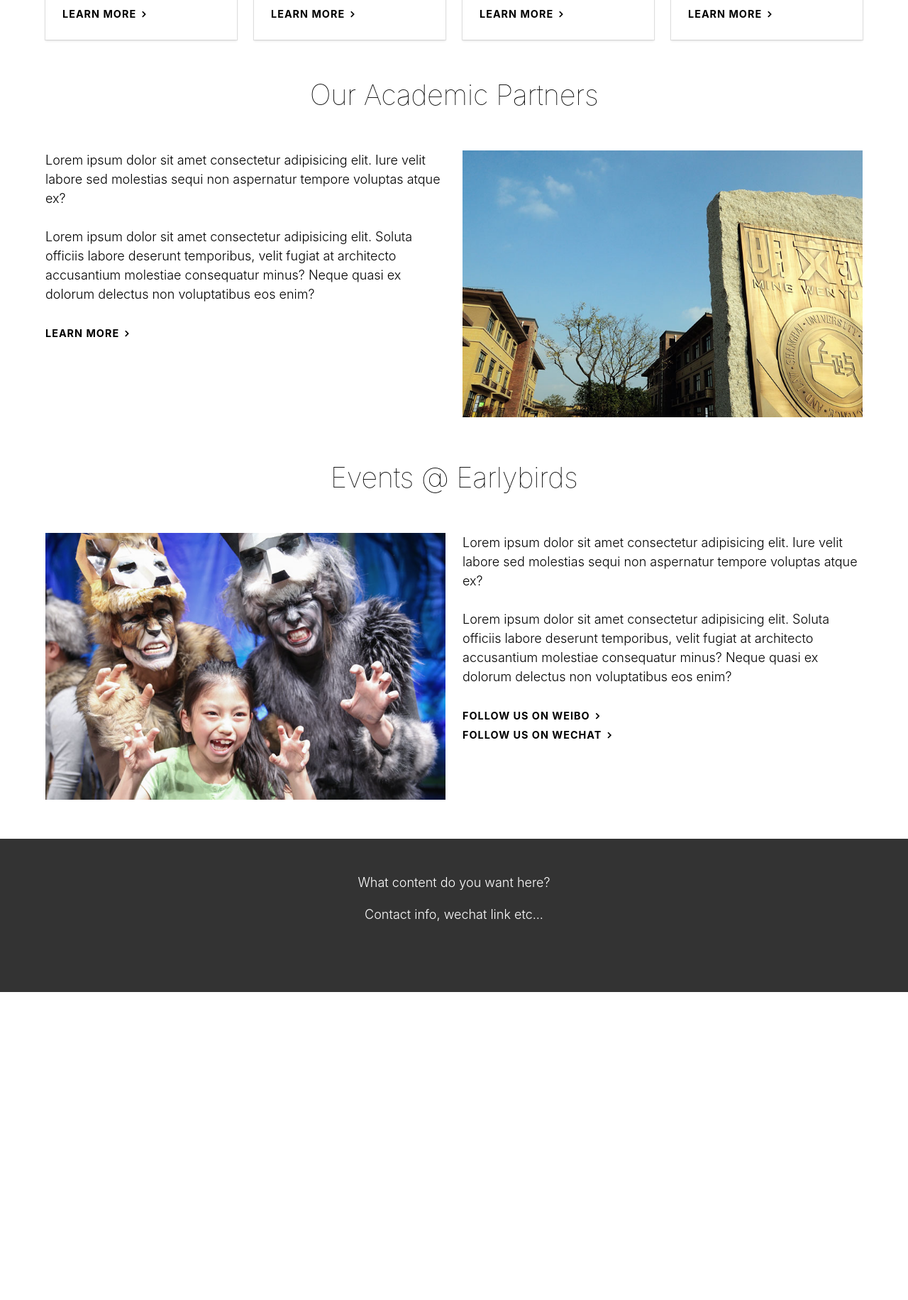
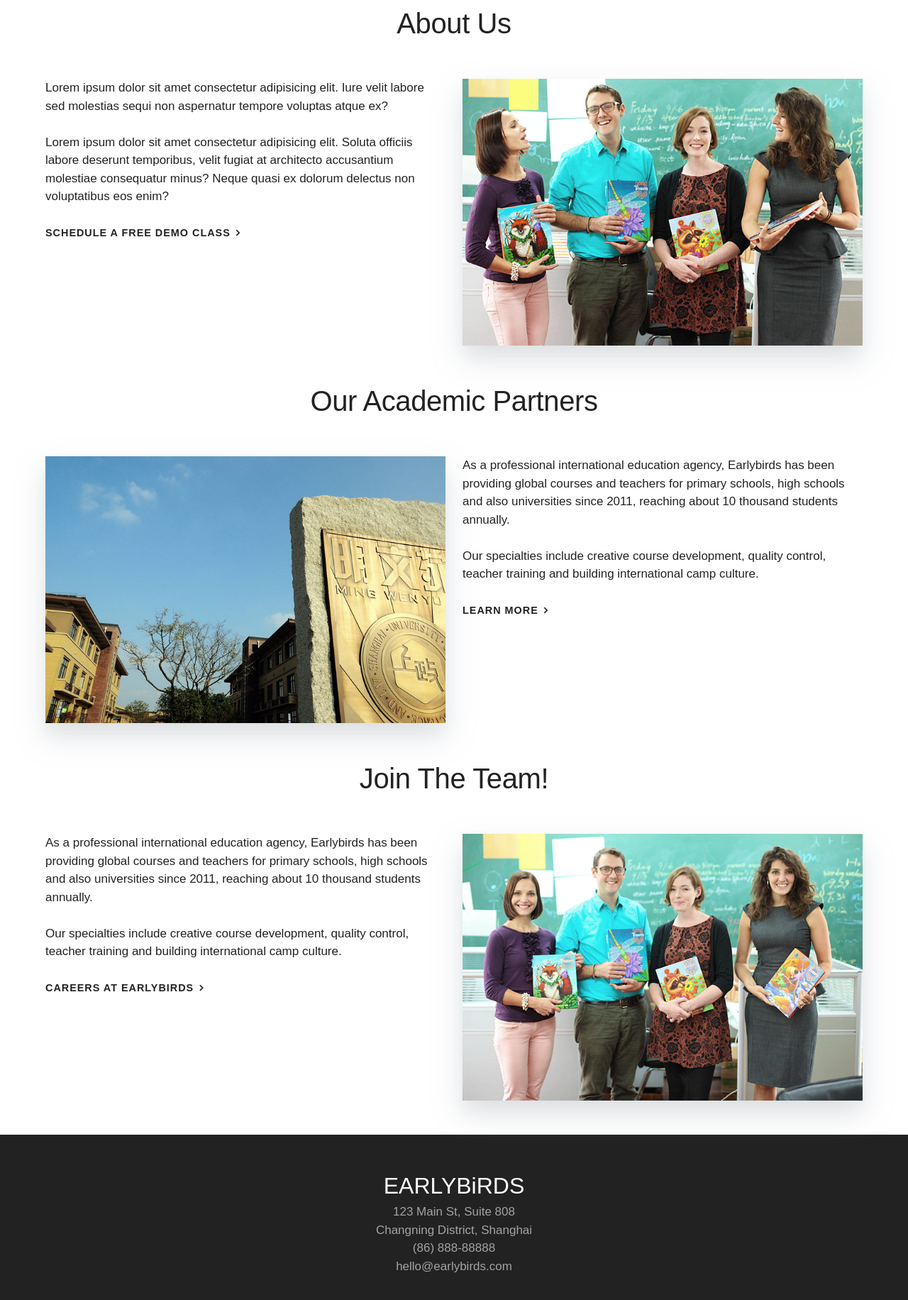
Before and after one commit to akb20/earlybirds, a website: page src/index.html in a window 1280 px wide. Shown: the part 820-2652 px from the top of the page at 71% size. Before the commit the page ends 2218 px from the top, so only its background shows below. Drawn offline with nearby package versions, Linux system fonts and the light colour scheme; a web font is replaced by a local one.

Commit message:
updated all the things

```diff
--- a/src/index.html
+++ b/src/index.html
@@ -16,9 +16,6 @@
   <nav class="navbar is-transparent is-fixed-top">
     <div class="container">
       <div class="navbar-brand">
-        <!-- <a class="navbar-item" href="index.html">
-          <img src="assets/logo.png" alt="earlybirds">
-        </a> -->
         <div class="navbar-burger burger" data-target="navbarExampleTransparentExample">
           <span></span>
           <span></span>
@@ -53,7 +50,7 @@
             Partners
           </a>
           <a class="navbar-item">
-            Contact Us
+            About Us
           </a>
         </div>
       </div>
@@ -83,7 +80,7 @@
           <div class="card">
             <div class="card-image">
               <figure class="image is-3by2">
-                <img src="assets/reader.jpg" alt="Placeholder image">
+                <img src="assets/reader2.jpg" alt="Placeholder image">
               </figure>
             </div>
             <div class="card-content">
@@ -93,7 +90,6 @@
                 </div>
               </div>
               <div class="content">
-                <p>Lorem ipsum dolor sit amet, consectetur adipiscing elit.</p>
                 <a href="#" class="body-text-link">Learn more</a>
               </div>
             </div>
@@ -104,7 +100,7 @@
           <div class="card">
             <div class="card-image">
               <figure class="image is-3by2">
-                <img src="assets/summer.jpg" alt="Placeholder image">
+                <img src="assets/summer2.jpg" alt="Placeholder image">
               </figure>
             </div>
             <div class="card-content">
@@ -114,7 +110,6 @@
                 </div>
               </div>
               <div class="content">
-                <p>Lorem ipsum dolor sit amet, consectetur adipiscing elit.</p>
                 <a href="#" class="body-text-link">Learn more</a>
               </div>
             </div>
@@ -125,7 +120,7 @@
           <div class="card">
             <div class="card-image">
               <figure class="image is-3by2">
-                <img src="assets/drama.jpg" alt="Placeholder image">
+                <img src="assets/drama2.jpg" alt="Placeholder image">
               </figure>
             </div>
             <div class="card-content">
@@ -135,7 +130,6 @@
                 </div>
               </div>
               <div class="content">
-                <p>Lorem ipsum dolor sit amet, consectetur adipiscing elit.</p>
                 <a href="#" class="body-text-link">Learn more</a>
               </div>
             </div>
@@ -146,7 +140,7 @@
           <div class="card">
             <div class="card-image">
               <figure class="image is-3by2">
-                <img src="assets/troupe.jpg" alt="Placeholder image">
+                <img src="assets/troupe2.jpg" alt="Placeholder image">
               </figure>
             </div>
             <div class="card-content">
@@ -156,7 +150,6 @@
                 </div>
               </div>
               <div class="content">
-                <p>Lorem ipsum dolor sit amet, consectetur adipiscing elit.</p>
                 <a href="#" class="body-text-link">Learn more</a>
               </div>
             </div>
@@ -168,9 +161,8 @@
   </section>
   <!-- end programs -->
 
-  <h2 class="is-size-2 has-text-centered section-heading">Our Academic Partners</h2>
-
-  <section class="section partners">
+  <h2 class="is-size-2 has-text-centered section-heading">About Us</h2>
+  <section class="section about">
     <div class="container">
       <div class="columns">
         <div class="column">
@@ -180,49 +172,77 @@
           <p>Lorem ipsum dolor sit amet consectetur adipisicing elit. Soluta officiis labore deserunt temporibus, velit fugiat
             at architecto accusantium molestiae consequatur minus? Neque quasi ex dolorum delectus non voluptatibus eos enim?</p>
           <br>
-          <a href="#" class="body-text-link">Learn more</a>
+          <a href="#" class="body-text-link">Schedule a free demo class</a>
         </div>
         <div class="column">
-          <figure class="wow fadeIn" data-wow-delay=".3s">
+          <figure class="wow fadeIn section-img" data-wow-delay=".3s">
+            <img src="assets/about.jpg">
+          </figure>
+        </div>
+      </div>
+    </div>
+  </section>
+
+  <h2 class="is-size-2 has-text-centered section-heading">Our Academic Partners</h2>
+
+  <section class="section partners">
+    <div class="container">
+      <div class="columns">
+        <div class="column">
+          <figure class="wow fadeIn section-img" data-wow-delay=".3s">
             <img src="assets/partners.jpg">
           </figure>
         </div>
+        <div class="column">
+          <p>As a professional international education agency, Earlybirds has been providing global courses and teachers for
+            primary schools, high schools and also universities since 2011, reaching about 10 thousand students annually.
+          </p>
+          <br>
+          <p>Our specialties include creative course development, quality control, teacher training and building international
+            camp culture.</p>
+          <br>
+          <a href="#" class="body-text-link">Learn more</a>
+        </div>
       </div>
-
     </div>
   </section>
 
-  <h2 class="is-size-2 has-text-centered section-heading">Events @ Earlybirds</h2>
-  <section class="section partners wow fadeIn">
+
+  <h2 class="is-size-2 has-text-centered section-heading">Join The Team!</h2>
+  <section class="section partners">
     <div class="container">
       <div class="columns">
         <div class="column">
-          <figure class="wow fadeIn" data-wow-delay=".3s">
-            <img src="assets/events.jpg">
+          <p>As a professional international education agency, Earlybirds has been providing global courses and teachers for
+            primary schools, high schools and also universities since 2011, reaching about 10 thousand students annually.
+          </p>
+          <br>
+          <p>Our specialties include creative course development, quality control, teacher training and building international
+            camp culture.</p>
+          <br>
+          <a href="#" class="body-text-link">Careers at Earlybirds</a>
+        </div>
+        <div class="column">
+          <figure class="wow fadeIn section-img" data-wow-delay=".3s">
+            <img src="assets/join.jpg">
           </figure>
         </div>
-        <div class="column">
-          <p>Lorem ipsum dolor sit amet consectetur adipisicing elit. Iure velit labore sed molestias sequi non aspernatur tempore
-            voluptas atque ex?</p>
-          <br>
-          <p>Lorem ipsum dolor sit amet consectetur adipisicing elit. Soluta officiis labore deserunt temporibus, velit fugiat
-            at architecto accusantium molestiae consequatur minus? Neque quasi ex dolorum delectus non voluptatibus eos enim?</p>
-          <br>
-          <a href="#" class="body-text-link">Follow us on Weibo</a>
-          <br>
-          <a href="#" class="body-text-link">Follow us on Wechat</a>
-        </div>
       </div>
-
     </div>
   </section>
 
 
   <footer class="footer is-centered">
     <div class="container">
-      <div class="content has-text-centered">
-        <p>What content do you want here?</p>
-        <p>Contact info, wechat link etc...</p>
+      <div class="columns">
+        <div class="column has-text-centered">
+          <h2 class="is-size-3">
+            <span>EARLY</span>BiRDS</h2>
+          <p>123 Main St, Suite 808</p>
+          <p>Changning District, Shanghai</p>
+          <p>(86) 888-88888</p>
+          <p>hello@earlybirds.com</p>
+        </div>
       </div>
     </div>
   </footer>
--- a/src/scss/styles.scss
+++ b/src/scss/styles.scss
@@ -1,33 +1,41 @@
 @import './animations.scss';
+@import url('https://fonts.googleapis.com/css?family=Muli:200,300,400,400i,700,800,900');
+
+* {
+  margin: 0;
+  padding: 0;
+}
 
 body {
-  font-family: -apple-system, BlinkMacSystemFont, 'Segoe UI', Roboto, Helvetica,
-    Arial, sans-serif, 'Apple Color Emoji', 'Segoe UI Emoji', 'Segoe UI Symbol';
-  font-size: 18px;
+  // font-family: -apple-system, BlinkMacSystemFont, 'Segoe UI', Roboto, Helvetica,
+  //   Arial, sans-serif, 'Apple Color Emoji', 'Segoe UI Emoji', 'Segoe UI Symbol';
+  font-family: 'Muli', sans-serif;
+  font-size: 17px;
   font-weight: 300;
-  color: #000;
+  color: #222;
 }
 
 a {
   color: #000;
   transition: all 0.2s ease;
   &:hover {
-    color: #f13636 !important;
+    color: #555 !important;
   }
 }
 
+// nav styles
 .navbar {
   background-color: #fff;
   box-shadow: 0 5px 10px rgba(0, 0, 0, 0.04);
 }
 
 .navbar-item {
-  color: #000;
+  color: #222;
   font-size: 1.1rem;
   text-transform: capitalize;
 }
 .navbar-link::after {
-  border-color: #000;
+  border-color: #222;
   margin-top: -0.375em;
   right: 1.125em;
 }
@@ -37,21 +45,34 @@ a {
 }
 
 .logo {
-  font-size: 1.2rem;
-  font-weight: 400;
+  font-size: 1.3rem;
+  font-weight: 300;
   // margin-left: -10px;
   span {
     font-weight: 700;
   }
 }
 
+// image styles
+
 figure {
   -webkit-filter: grayscale(0.2);
 }
 
+img {
+  display: block;
+}
+
+.section-img {
+  box-shadow: 0 15px 12px 0 rgba(161, 170, 180, 0.05),
+    0 19px 38px 0 rgba(161, 170, 180, 0.35);
+}
+
+// hero styles
 .hero {
-  background: url(../assets/hero.jpg) center center;
+  background: url(../assets/hero2.jpg) no-repeat center center;
   background-size: cover;
+  background-color: #222;
   color: white;
   margin-top: 52px;
   position: relative;
@@ -63,8 +84,8 @@ figure {
     right: 0;
   }
   .title {
-    color: white;
-    font-weight: 500;
+    // color: white;
+    font-weight: 700;
     letter-spacing: -0.01em;
   }
   svg {
@@ -72,8 +93,8 @@ figure {
     display: inline;
   }
   .subtitle {
-    color: white;
-    font-weight: 300;
+    // color: white;
+    font-weight: 200;
     span {
       font-style: italic;
       // color: #cb4434;
@@ -81,14 +102,21 @@ figure {
   }
 }
 
+// programs section styles
+.programs {
+}
+
+.card {
+  transition: all 0.2s ease;
+  &:hover {
+    box-shadow: 0 5px 6px rgba(10, 10, 10, 0.1), 0 0 0 1px rgba(10, 10, 10, 0.1);
+  }
+}
+
 .section-heading {
-  font-weight: 100;
+  font-weight: 200;
   letter-spacing: -0.01em;
   // margin: 1.2rem 0;
-}
-
-.programs {
-  // margin-top: -4rem;
 }
 
 .body-text-link {
@@ -96,7 +124,7 @@ figure {
   font-size: 0.9rem;
   letter-spacing: 1px;
   text-transform: uppercase;
-  color: #000;
+  color: #222;
   &:hover {
     color: #cb4434;
   }
@@ -130,7 +158,12 @@ figure {
   color: white;
 }
 
+//footer styles
 .footer {
   color: white;
-  background-color: #333;
+  background-color: #222;
+  p,
+  li {
+    color: #a3a3a3;
+  }
 }
```
Also changed, not shown: src/assets/about.jpg (added), src/assets/drama2.jpg (added), src/assets/hero-pattern.jpg (added), src/assets/hero.jpg, src/assets/hero2.jpg (added), src/assets/join.jpg (added), src/assets/reader2.jpg (added), src/assets/summer2.jpg (added), src/assets/troupe2.jpg (added), src/css/styles.css.
